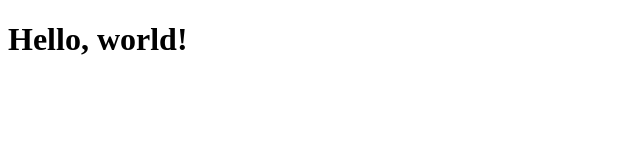
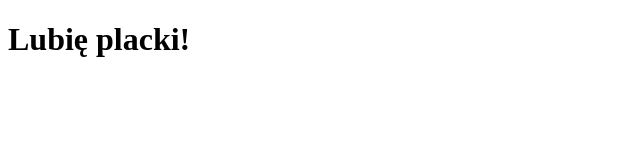
Before and after one commit to agata2901/pruba_unikat, a plain HTML site: page index.html in a window 1280 px wide. Shown: the full height of the page, 0-640 px from the left. Drawn offline with Linux system fonts and the light colour scheme.

Commit message:
Update index.html

```diff
--- a/index.html
+++ b/index.html
@@ -8,6 +8,6 @@
   <link rel="icon" href="favicon.png">
 </head>
 <body>
-  <h1>Hello, world!</h1>
+  <h1>Lubię placki!</h1>
 </body>
 </html>
```
